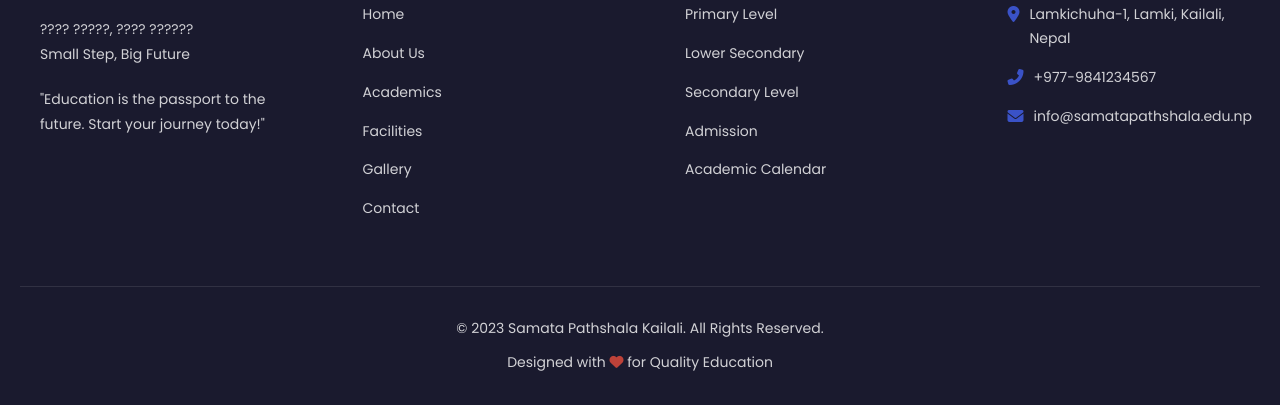
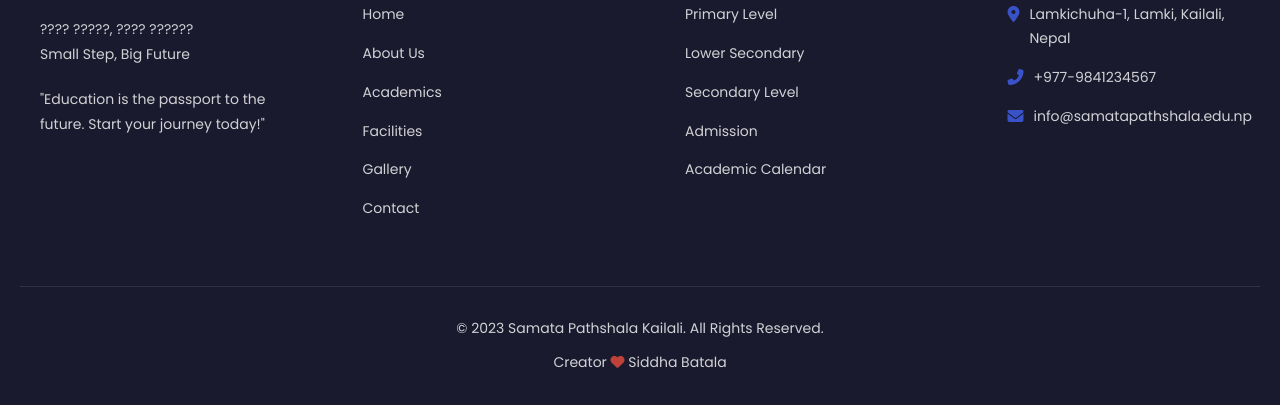
Before and after one commit to Sid3282/samataschoollamki, a plain HTML site: page index.html in a window 1280 px wide. Shown: the part 6645-7050 px from the top of the page. Drawn offline with nearby package versions, Linux system fonts and the light colour scheme; animation ran at ten frames a second.

Commit message:
Update index.html

```diff
--- a/index.html
+++ b/index.html
@@ -655,7 +655,7 @@
                     <p>&copy; 2023 Samata Pathshala Kailali. All Rights Reserved.</p>
                 </div>
                 <div class="footer-credits">
-                    <p>Designed with <i class="fas fa-heart"></i> for Quality Education</p>
+                    <p>Creator <i class="fas fa-heart"></i> Siddha Batala</p>
                 </div>
             </div>
         </div>
```
